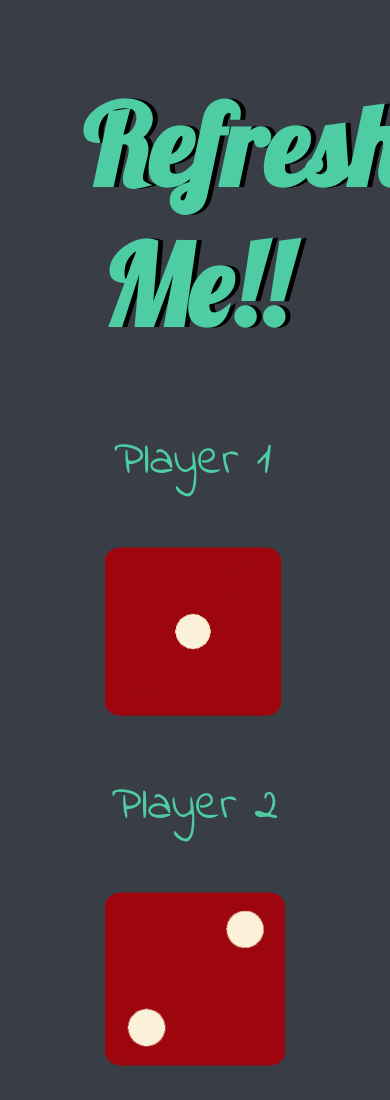
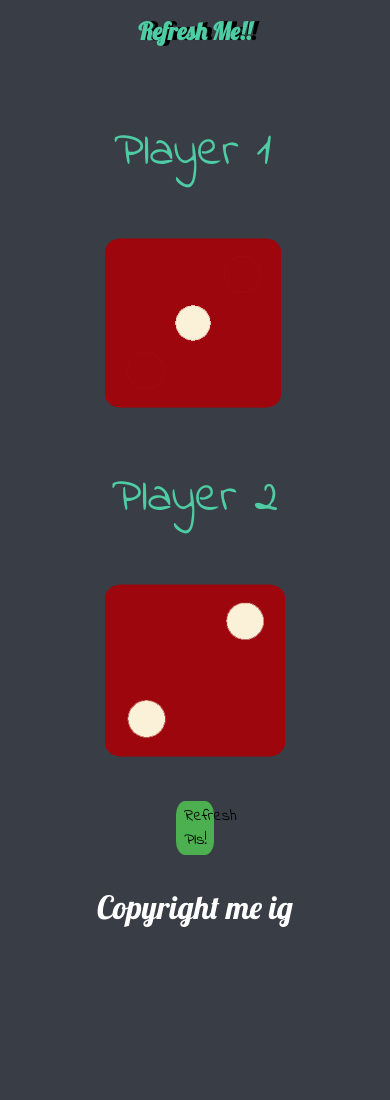
Before and after one commit to FirstKenpachi/DiceGame, a plain HTML site: page index.html in a window 390 px wide. Shown: the top 1100 px of the page. After the commit the page ends 959 px from the top, so only its background shows below. Drawn offline with Linux system fonts and the light colour scheme.

Commit message:
Media Query

```diff
--- a/styles.css
+++ b/styles.css
@@ -1,62 +1,67 @@
-body{
-    background-color: #393E46;
-
+body {
+  background-color: #393e46;
 }
-h1{
+h1 {
   text-align: center;
-    font-family: "Lobster",cursive;
+  font-family: "Lobster", cursive;
   font-size: 7rem;
-    color:#4ECCA3;
+  color: #4ecca3;
   margin-bottom: 2%;
-    text-shadow: 5px 0  #000 ;
+  text-shadow: 5px 0 #000;
 }
-.para1{
-    color: #4ECCA3;
+.para1 {
+  color: #4ecca3;
   font-size: 3rem;
-    font-family: "Indie Flower",cursive;
+  font-family: "Indie Flower", cursive;
 }
-.BiggerDiv{
-    text-align:center;
+.BiggerDiv {
+  text-align: center;
   padding: 0 20%;
   margin: auto;
   margin-bottom: 10%;
-
-
 }
-.myimg{
+.myimg {
   width: 80%;
   height: 80%;
 }
-.Player2{
+.Player2 {
   display: inline-block;
   position: relative;
   text-align: center;
 }
-.Player1{
+.Player1 {
   display: inline-block;
-    position:relative;
-    margin-right:2%;
+  position: relative;
+  margin-right: 2%;
   text-align: center;
 }
-.footer{
+.footer {
   text-align: center;
-    font-size:2rem;
-    font-family: "Lobster",cursive;
-    color:#fff;
+  font-size: 2rem;
+  font-family: "Lobster", cursive;
+  color: #fff;
 }
-#refresh{
+#refresh {
   width: 25%;
   border-radius: 25%;
   background-color: white;
   color: black;
-    border: 2px solid #4CAF50; /* Green */
+  border: 2px solid #4caf50; /* Green */
   font-size: 2rem;
-    font-family: "Indie Flower",cursive;
-    background-color:#4CAF50 ;
-
-
+  font-family: "Indie Flower", cursive;
+  background-color: #4caf50;
 }
 
 .refresh:hover {
-  box-shadow: 0 12px 16px 0 rgba(0,0,0,0.24), 0 17px 50px 0 rgba(0,0,0,0.19);
+  box-shadow: 0 12px 16px 0 rgba(0, 0, 0, 0.24),
+    0 17px 50px 0 rgba(0, 0, 0, 0.19);
 }
+@media (max-width: 1028px) {
+  h1 {
+    font-size: 1.5rem;
+  }
+  #refresh{
+      width:10%;
+      font-size:1rem;
+  }
+}
```
Lines whose indentation alone changed are shown as unchanged.
